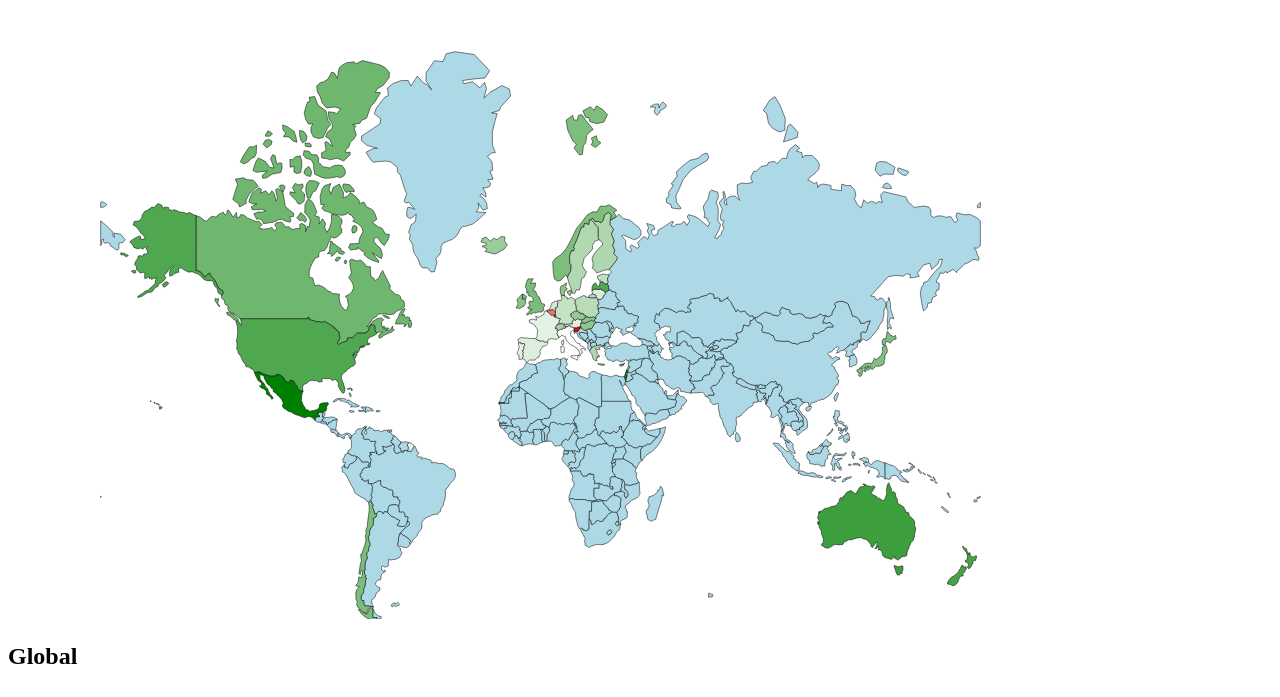
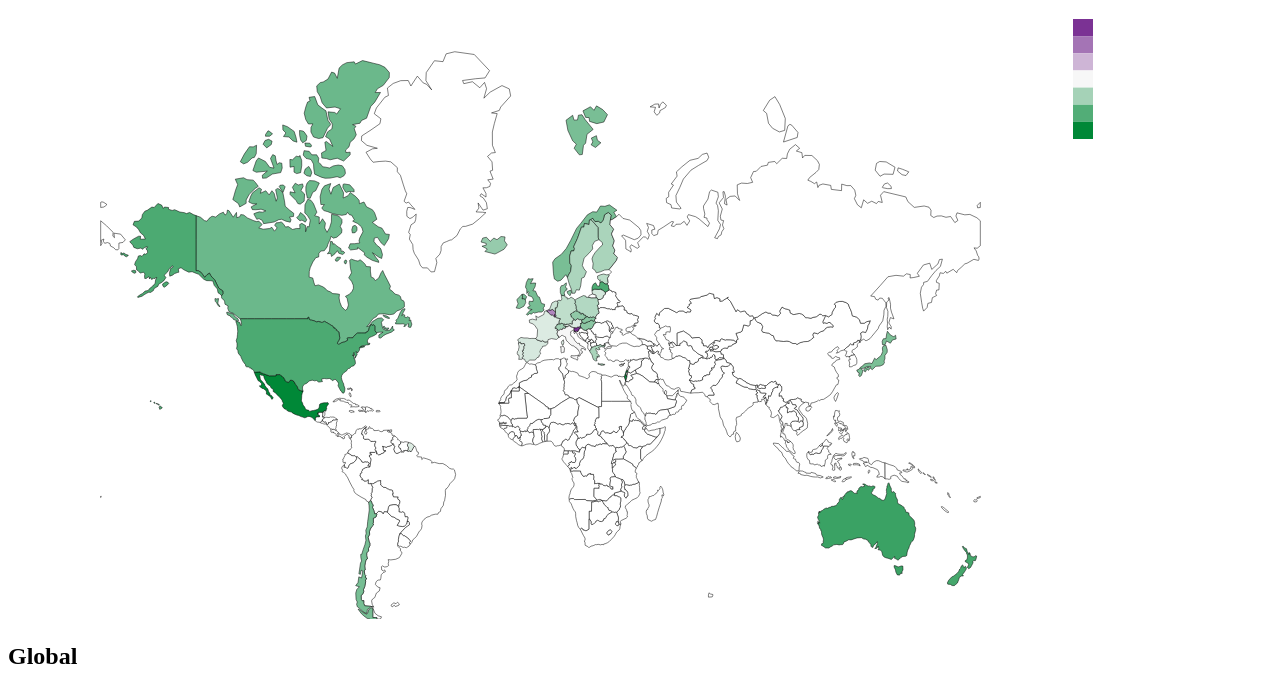
Before and after one commit to marcin-wosinek/js-viz-2, a website: page index.html in a window 1280 px wide. Shown: the part 61-758 px from the top of the page. Drawn offline with nearby package versions, Linux system fonts and the light colour scheme.

Commit message:
add color legend

```diff
--- a/index.html
+++ b/index.html
@@ -14,6 +14,12 @@
         var margin = 75,
           width = 1140 - margin,
           height = 600 - margin;
+
+        const noColor = 'white',
+              // source http://colorbrewer2.org/#type=diverging&scheme=PRGn&n=5
+              goodColor = '#008837',
+              neutralColor = '#f7f7f7',
+              badColor = '#7b3294';
 
         // TODO combine data to avoid going in circles
 
@@ -40,7 +46,7 @@
           .append("path")
           .attr("d", path)
           .attr("class", d => d.id)
-          .style("fill", "lightBlue")
+          .style("fill", noColor)
           .style("stroke", "black")
           .style("stroke-width", 0.5)
           .on("mouseout", d => {
@@ -68,7 +74,19 @@
         var colorScale = d3
           .scaleLinear()
           .domain([min, 1, max])
-          .range(["red", "white", "green"]);
+          .range([badColor, neutralColor, goodColor]);
+
+        const dMin = (1 - min) / 3,
+          dMax = (max - 1) / 3;
+
+        const colorLegendTicks = [1-3*dMin,1-2*dMin,1-dMin, 1, 1+dMax, 1+2*dMax, 1+3*dMax],
+          legendWidth = 20,
+          legendHeight = 120;
+
+        const colorLegendBands = d3
+          .scaleBand()
+          .domain(colorLegendTicks)
+          .range([0, legendHeight]);
 
         mapSvg
           .selectAll("path")
@@ -82,6 +100,21 @@
               colorScale(d.averageTimes)
             );
           });
+
+        var legend = d3
+          .select(".map svg")
+          .append('g')
+          .attr('class', 'legend')
+          .attr("transform", "translate(" + width + ", 0)")
+          .selectAll('.legend rect')
+          .data(colorLegendTicks)
+          .enter()
+          .append('g')
+          .append('rect')
+          .attr('width', legendWidth)
+          .attr('height', d => colorLegendBands.bandwidth())
+          .attr('y', d => colorLegendBands(d))
+          .style("fill", d => colorScale(d))
 
         var histogramSvg = d3
           .select(".bar-chart svg")
```
